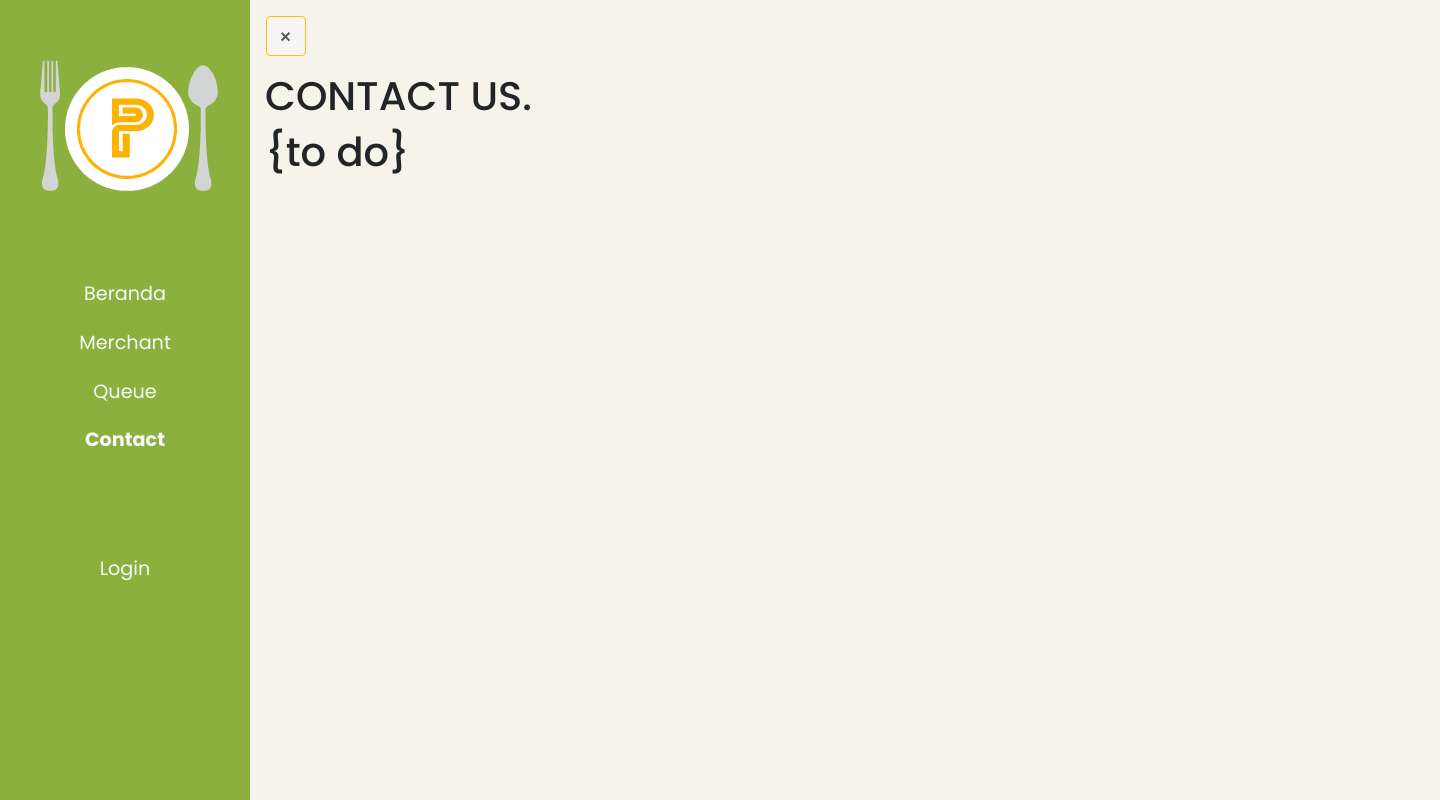
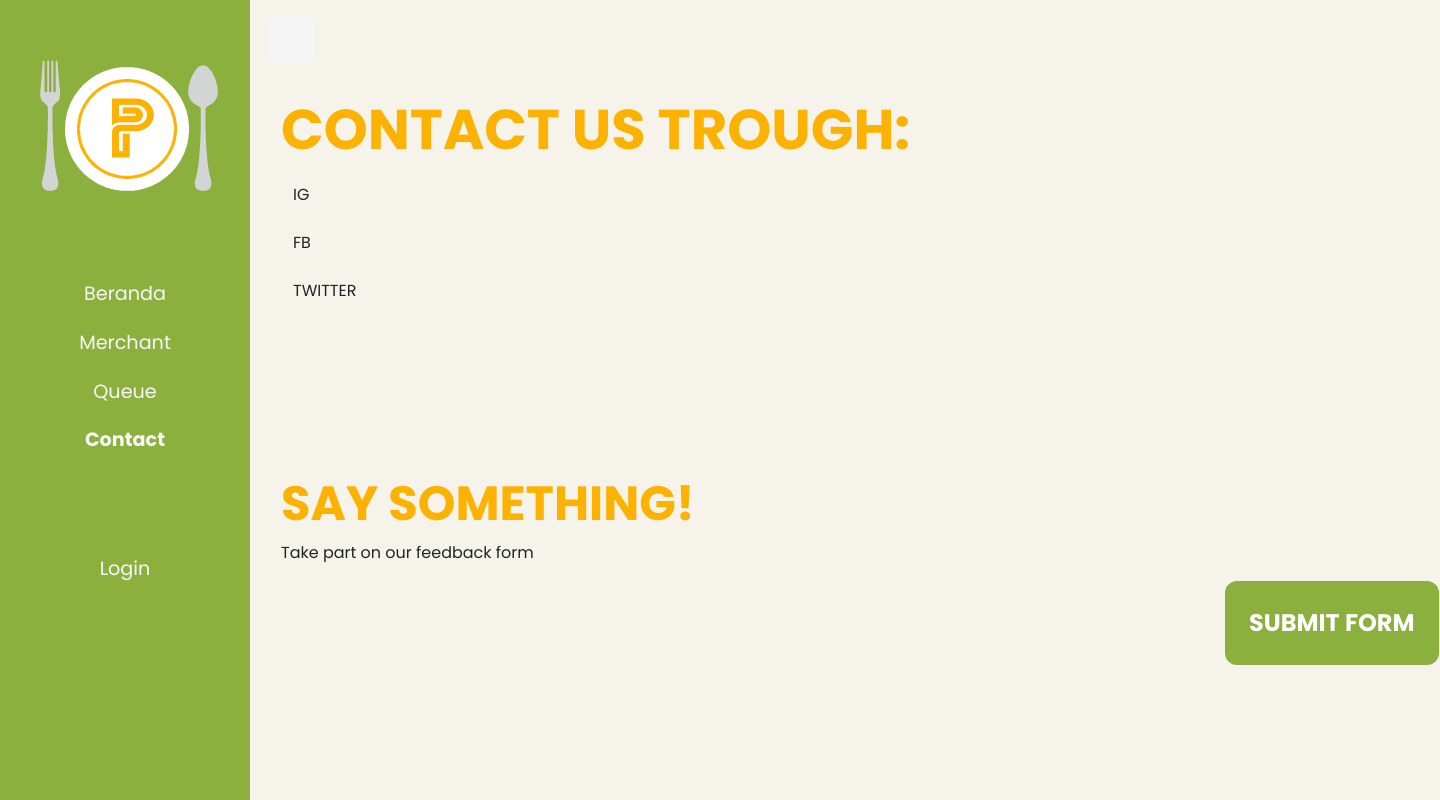
Before and after one commit to Pesenin-Team/pesenin, a Django app: page /contact/ in a window 1440 px wide. Run offline with Django 3.2, Linux system fonts and the light colour scheme; some libraries are stand-ins or nearby versions.

Commit message:
contact us

```diff
--- a/form/templates/contact/index.html
+++ b/form/templates/contact/index.html
@@ -18,12 +18,28 @@
 {% endblock custom_styles %}
 {% block content %}
 
+
 <body>
-    <div>
-        <div class="container">
-            <h1>CONTACT US.</h1>
-            <h1>{to do}</h1>
-        </div>
+    <div class="container">
+        <h1 class="title">CONTACT US TROUGH:</h1>
+        <table class="table teks table-borderless table-responsive-sm table-responsive-md">
+            <tbody>
+              <tr>
+                <td>IG</td>
+              </tr>
+              <tr>
+                <td>FB</td>
+              </tr>
+              <tr>
+                <td>TWITTER</td>
+              </tr>
+            </tbody>
+        </table>
+        <h2 class="title sub">SAY SOMETHING!</h2>
+        <p class="teks">Take part on our feedback form</p>
+        <button type="button" class="btn btn-warning" data-toggle="button" aria-pressed="false" autocomplete="off">
+            SUBMIT FORM
+          </button>
     </div>
 </body>
 {% endblock content %}
--- /dev/null
+++ b/static/form/css/style.css
@@ -0,0 +1,28 @@
+.title{
+    color: #FDB201;
+    font-size: 7vh;
+    margin-top: 2vh;
+    margin-left:  2vh;
+    font-weight: bold;
+
+}
+.teks{
+    margin-left: 2vh;
+}
+.sub{
+    font-size: 6vh;
+    margin-top: 20vh;
+    margin-left: 2vh;
+    font-weight: bold;
+}
+.btn{
+    border-radius: 12px;
+    background-color: #8BB03E;
+    border: none;
+    font-size: 3vh;
+    font-weight: bold;
+    color: white;
+    margin-left: 120vh;
+    padding: 3vh 3vh;
+
+}
--- a/templates/components/head.html
+++ b/templates/components/head.html
@@ -8,6 +8,8 @@
 <link rel="stylesheet" href="{% static 'css/style.css' %}">
 <link rel="stylesheet" href="{% static 'home/style.css' %}">
 <link rel="stylesheet" href="{% static 'merchant/css/style.css' %}">
+<link rel="stylesheet" href="{% static 'form/css/style.css' %}">
+
 <link rel="stylesheet"
     href="https://cdnjs.cloudflare.com/ajax/libs/malihu-custom-scrollbar-plugin/3.1.5/jquery.mCustomScrollbar.min.css">
 
```
Also changed, not shown: templates/pesenin/base.html (line endings or trailing spaces).
